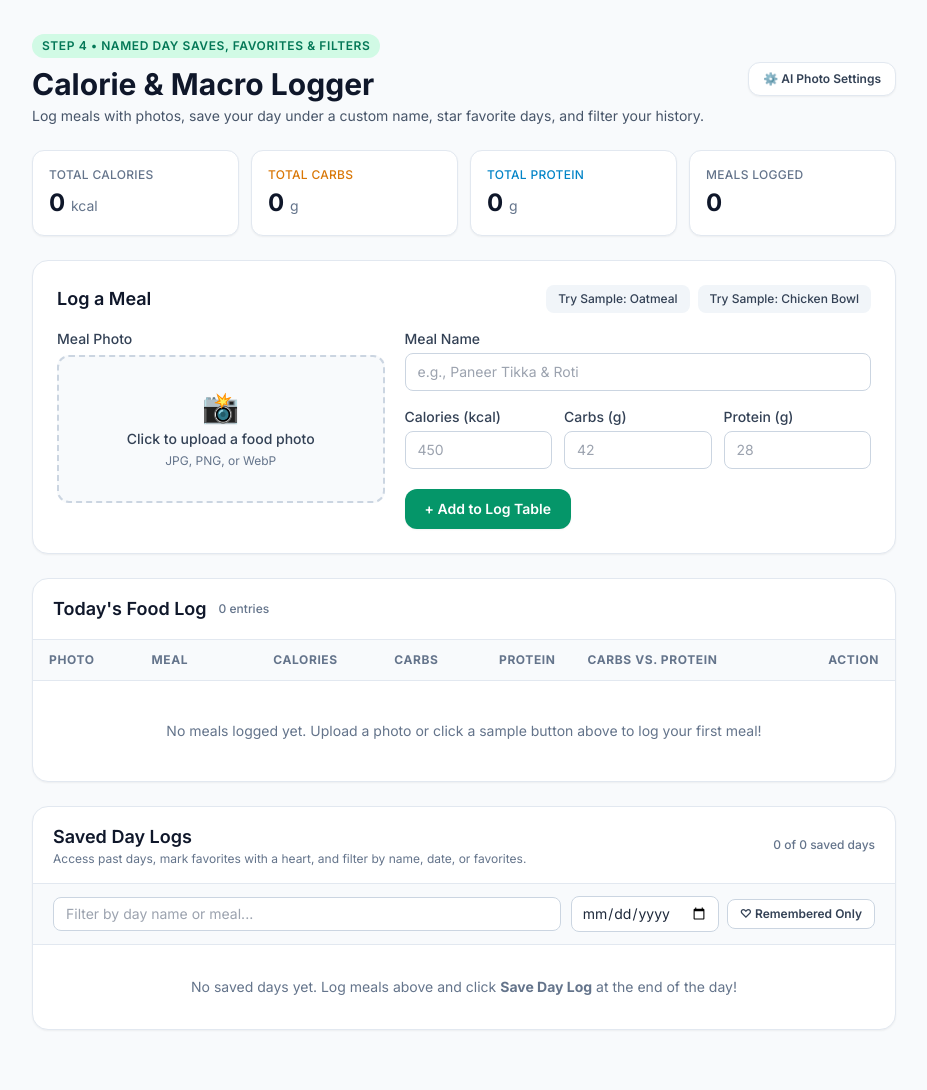
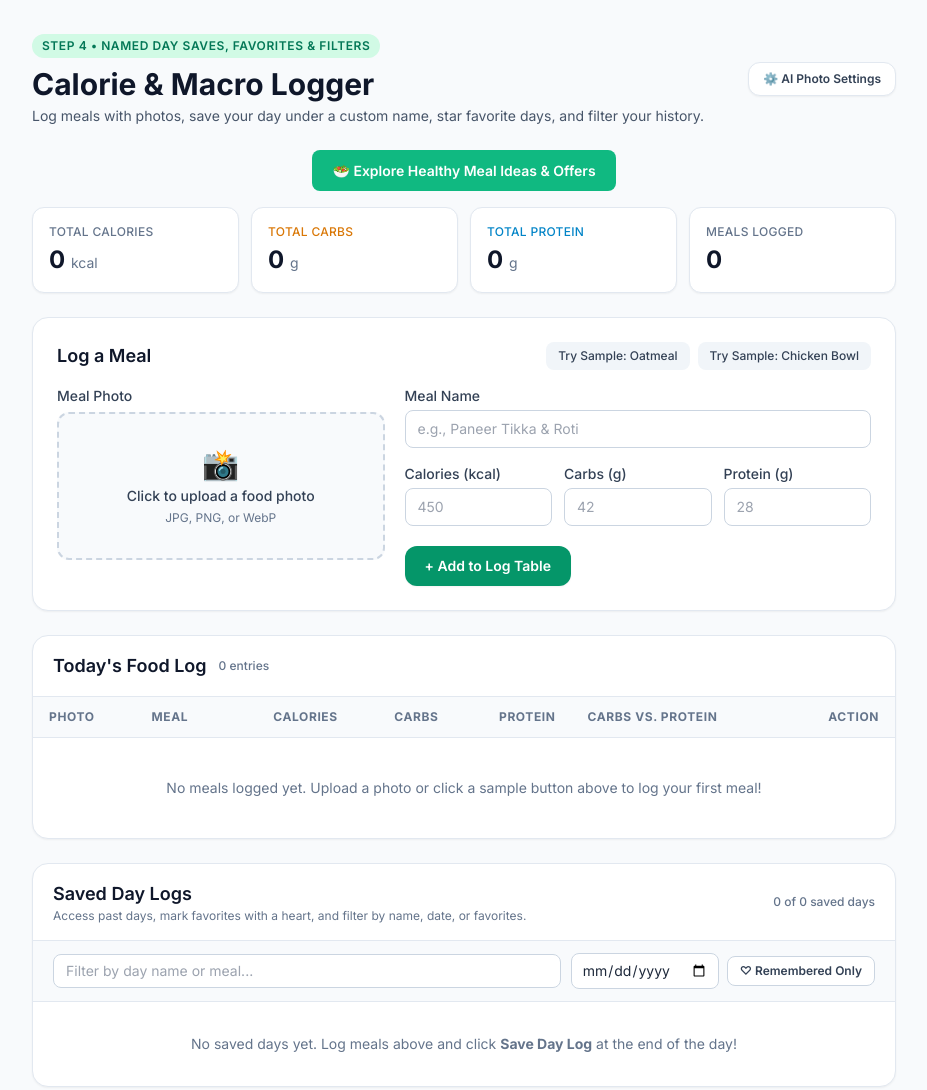
Before and after one commit to SHARAN6360/dayplate-tracker, a plain HTML site: page index.html in a window 1280 px wide. Shown: the whole page, without its empty margins (176-1103 px from the left). Before the commit the page ends 1062 px from the top, so only its background shows below. Drawn offline with nearby package versions, Linux system fonts and the light colour scheme.

Commit message:
Update index.html

```diff
--- a/index.html
+++ b/index.html
@@ -36,6 +36,13 @@
         ⚙️ AI Photo Settings
       </button>
     </header>
+    <div style="text-align:center; margin-bottom: 16px;">
+  <a href="https://uplcm.com/4/12337630" target="_blank" rel="noopener noreferrer"
+     style="display:inline-block; background:#10b981; color:#ffffff; padding:10px 20px; border-radius:8px; text-decoration:none; font-weight:600; font-size:14px;">
+    🥗 Explore Healthy Meal Ideas & Offers
+  </a>
+</div>
+
 
     <!-- Collapsible AI Settings Panel -->
     <section id="ai-settings-panel" class="hidden bg-white rounded-2xl border border-slate-200 shadow-sm p-4 sm:p-5 mb-6">
```
